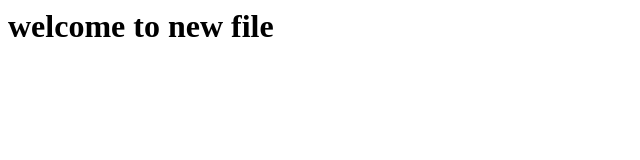
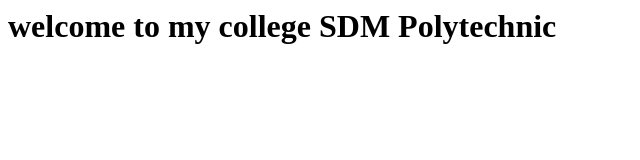
Before and after one commit to anvithakundar/mycollege, a plain HTML site: page index.html in a window 1280 px wide. Shown: the whole page, without its empty margins (0-640 px from the left). Drawn offline with Linux system fonts and the light colour scheme.

Commit message:
create a new branch

```diff
--- a/index.html
+++ b/index.html
@@ -1,7 +1,7 @@
 <html>
     <head>
         <body>
-            <h1>welcome to new file</h1>
+            <h1>welcome to my college SDM Polytechnic</h1>
         </body>
     </head>
 </html>
```
